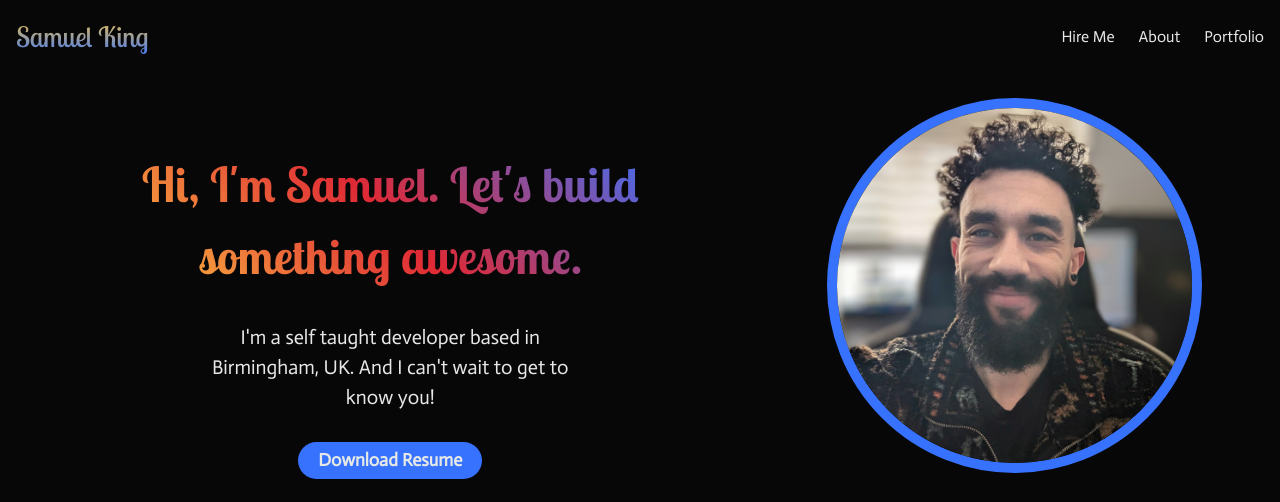
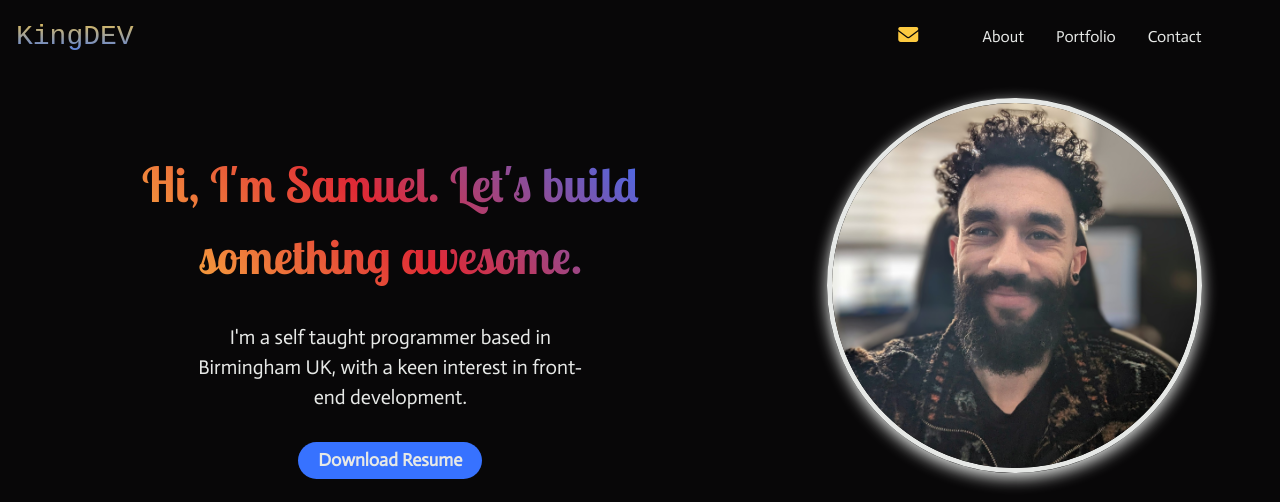
Before and after one commit to SJK9476/Personal-Portfolio-MK4, a plain HTML site: page index.html in a window 1280 px wide. Shown: the top 502 px of the page. Drawn offline with Linux system fonts and the light colour scheme; a web font is replaced by a local one.

Commit message:
finalised styling on landing page

```diff
--- a/index.html
+++ b/index.html
@@ -10,18 +10,19 @@
     <div class="container">
         <header>
             <div class="nav-bar">
-                <div class="logo"><a href="#">Samuel King</a></div>
+                <div class="logo"><a href="#">King<span>DEV</span></a></div>
                 <ul>
-                    <li><a href="mailto:samueljamesking94@gmail.com" target="_blank" class="hire">Hire Me</a></li>
+                    <li><a href="mailto:samueljamesking94@gmail.com" target="_blank" class="email"><i class="fa-solid fa-envelope"></i></a></li>
                     <li><a href="about.html" class="about">About</a></li>
                     <li><a href="portfolio.html" class="portfolio">Portfolio</a></li>
+                    <li><a href="contact.html" class="contact">Contact</a></li>
                 </ul>
             </div>
         </header>
         <main>
             <div class="hero-text">
                 <h1 class="heading">Hi, I'm Samuel. Let's build something awesome.</h1>
-                <p>I'm a self taught developer based in Birmingham, UK. And I can't wait to get to know you!</p>
+                <p>I'm a self taught programmer based in Birmingham UK, with a keen interest in front-end development.</p>
                 <button class="resume-btn" type="submit" onclick="window.open('./assets/updatedCV24.pdf')" target="_blank">Download Resume</button>
             </div>
             <div class="hero-profile">
--- a/style.css
+++ b/style.css
@@ -98,7 +98,8 @@ body{
 
 .nav-bar ul {
     display: flex;
-    gap: 1.5em;
+    gap: 2em;
+    margin-right: 5%;
 }
 
 .nav-bar li {
@@ -110,22 +111,34 @@ body{
     color: var(--white);
 }
 
+
+
 .nav-bar a:hover {
     color: var(--blue-crayola);
     transition: 0.3s;
 }
 
 .logo {
-    font-family: var(--ff-title);
+    font-family: var(--ff-logo);
     font-size: 1.75rem;
     background: var(--logo-gradient);
-
     -webkit-background-clip: text;
     -webkit-text-fill-color: transparent;
 }
 
-.hire {
-    color: var(--red);
+.email {
+    margin-right: 2rem;
+    font-size: 1.25rem;
+
+}
+
+.email i {
+    color: var(--sun-yellow);
+}
+
+.email i:hover {
+    color: var(--blue-crayola);
+    transition: 0.3s;
 }
 
 main {
@@ -175,7 +188,8 @@ main {
 }
 
 .hero-text button:hover {
-    background-color: var(--red);
+    background-color: var(--sun-yellow);
+    color: black;
     transition: 0.3s ease all;
 }
 
@@ -189,7 +203,8 @@ main {
     height: 375px;
     border-radius: 50%;
     object-fit: cover;
-    border: 10px solid var(--blue-crayola);
+    border: 5px solid var(--white);
+    box-shadow: var(--white) 0px 5px 15px;
 
 }
 
@@ -213,9 +228,11 @@ main {
 .social-icons i {
     font-size: 1.5em;
     color: var(--white);
+    border-radius: 50%;
 }
 
 .fa-brands:hover {
     color: var(--sun-yellow);
+    box-shadow: var(--white) 0px 2px 10px;
     transition: 0.3s ease all;
 }
```
